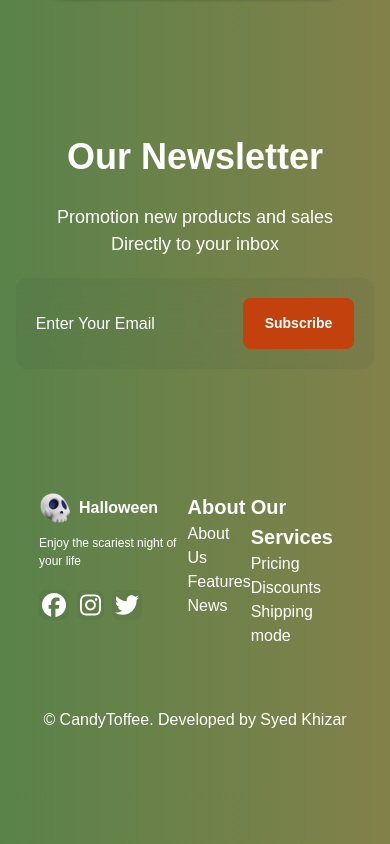
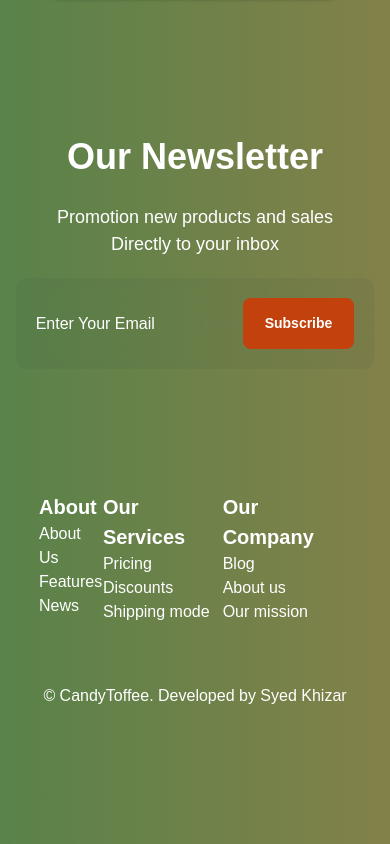
Before and after one commit to Syed-Khizar-k/practise, a Next.js app in the folder hallowen/: page / in a window 390 px wide. Shown: the part 7843-8687 px from the top of the page. Built offline with nearby package versions, Linux system fonts and the light colour scheme.

Commit message:
footer updated

```diff
--- a/hallowen/src/components/footer.tsx
+++ b/hallowen/src/components/footer.tsx
@@ -8,7 +8,7 @@ const Footer = () => {
   return (
     <footer className="min-h-[50vh] pt-[70px]" id="footer">
       <div className="flex justify-between">
-        <div>
+        <div className="hidden md:block">
           <a className="flex items-center font-[900] gap-2 " href="/">
             <img src="/favicon.png" alt="Logo" />
             <span className="md:text-[20px] text-[16px]">Halloween</span>
@@ -61,7 +61,7 @@ const Footer = () => {
           </ul>
         </div>
 
-        <div className="company hidden md:block">
+        <div className="company ">
           <h1 className="text-[20px] md:text-[24px] font-[900]">Our Company</h1>
           <ul>
             <li>
```
